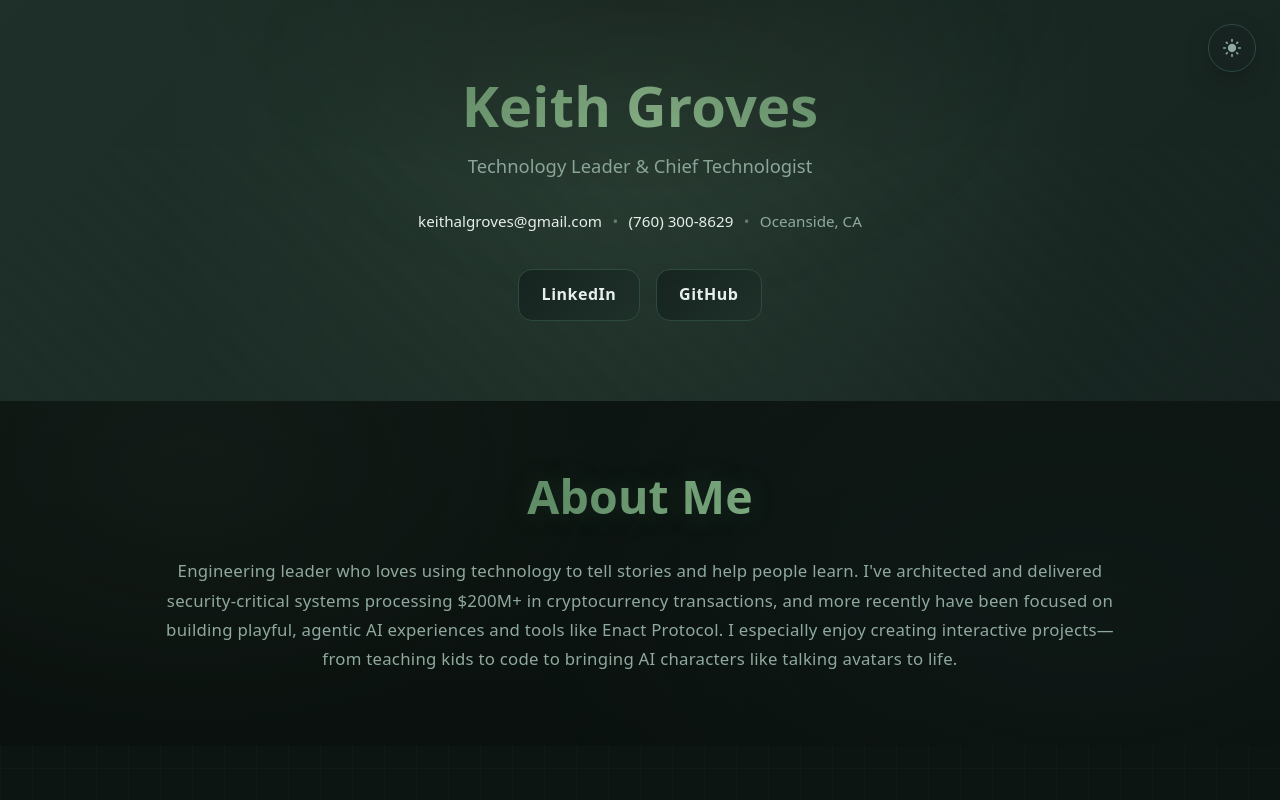
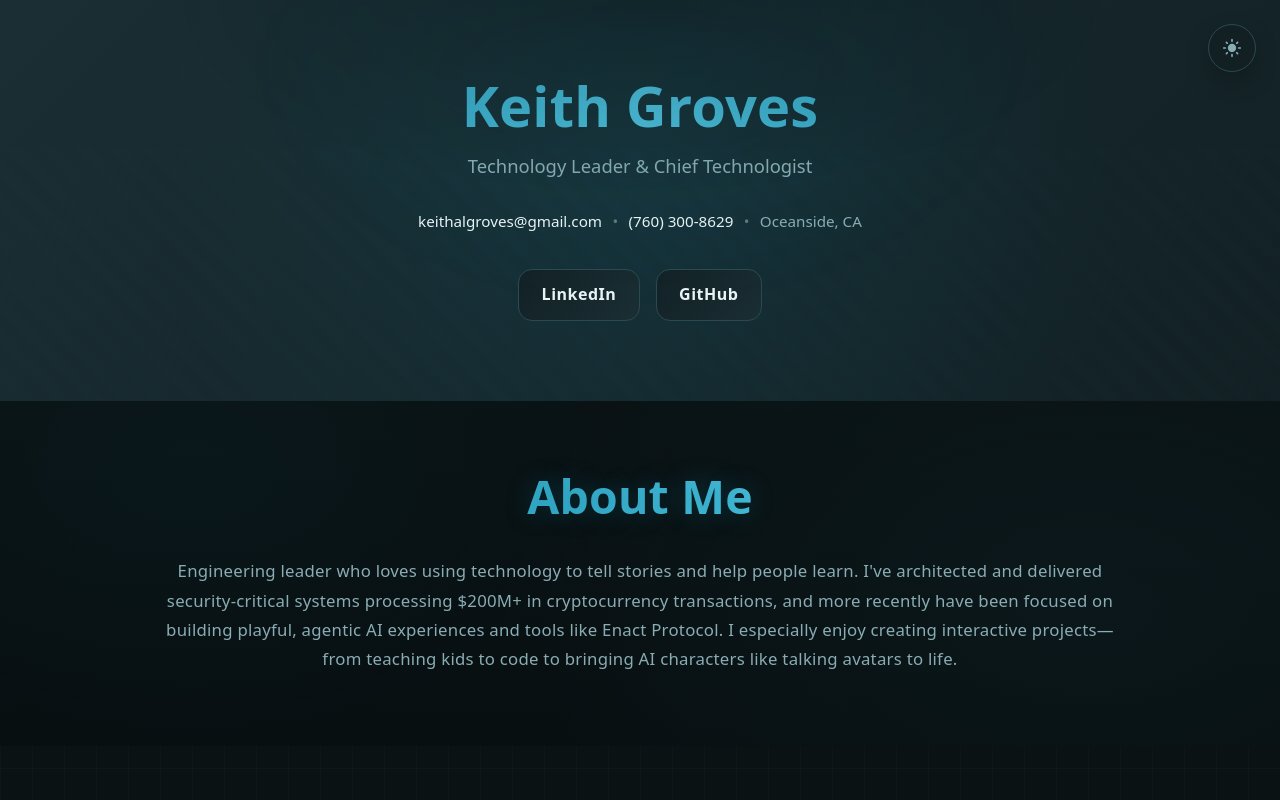
Before and after one commit to keithagroves/portfolio, a React (Vite) app: page / in a window 1280 px wide. Shown: the top 800 px of the page. Built offline with nearby package versions, Linux system fonts and the light colour scheme.

Commit message:
style: update color palette for consistency across components

```diff
--- a/src/components/About.css
+++ b/src/components/About.css
@@ -9,14 +9,14 @@
   position: absolute;
   inset: 0;
   pointer-events: none;
-  background: radial-gradient(600px 400px at 15% 20%, rgba(143, 188, 143, 0.08), transparent 70%),
-    radial-gradient(800px 500px at 85% 60%, rgba(95, 158, 160, 0.08), transparent 75%);
+  background: radial-gradient(600px 400px at 15% 20%, rgba(17, 133, 163, 0.1), transparent 70%),
+    radial-gradient(800px 500px at 85% 60%, rgba(78, 195, 224, 0.08), transparent 75%);
   opacity: .55;
 }
 
 [data-theme='light'] .about::before {
-  background: radial-gradient(600px 400px at 15% 20%, rgba(90, 138, 90, 0.05), transparent 70%),
-    radial-gradient(800px 500px at 85% 60%, rgba(74, 124, 126, 0.04), transparent 75%);
+  background: radial-gradient(600px 400px at 15% 20%, rgba(17, 133, 163, 0.06), transparent 70%),
+    radial-gradient(800px 500px at 85% 60%, rgba(78, 195, 224, 0.04), transparent 75%);
 }
 
 .about h2 {
--- a/src/components/Experience.css
+++ b/src/components/Experience.css
@@ -58,7 +58,7 @@
   height: 12px;
   border-radius: 50%;
   background: linear-gradient(135deg, var(--primary) 0%, var(--accent) 100%);
-  box-shadow: 0 0 0 4px rgba(143, 188, 143, 0.2), 0 0 12px 4px rgba(143, 188, 143, 0.25);
+  box-shadow: 0 0 0 4px rgba(17, 133, 163, 0.2), 0 0 12px 4px rgba(78, 195, 224, 0.25);
   transition: all 0.3s ease;
 }
 
@@ -66,8 +66,8 @@
   transform: translateY(-8px) scale(1.01);
   border-color: var(--accent);
   box-shadow: var(--glow-accent),
-              0 20px 60px -15px rgba(143, 188, 143, 0.2),
-              0 0 0 1px rgba(143, 188, 143, 0.15);
+              0 20px 60px -15px rgba(17, 133, 163, 0.25),
+              0 0 0 1px rgba(78, 195, 224, 0.15);
   background: linear-gradient(180deg, rgba(255,255,255,0.06), rgba(255,255,255,0.025));
 }
 
@@ -78,7 +78,7 @@
 .job:hover::before {
   width: 16px;
   height: 16px;
-  box-shadow: 0 0 0 6px rgba(143, 188, 143, 0.25), 0 0 20px 6px rgba(143, 188, 143, 0.3);
+  box-shadow: 0 0 0 6px rgba(17, 133, 163, 0.25), 0 0 20px 6px rgba(78, 195, 224, 0.3);
 }
 
 .job-header {
--- a/src/components/Footer.css
+++ b/src/components/Footer.css
@@ -13,12 +13,12 @@
   position: absolute;
   inset: 0;
   pointer-events: none;
-  background: radial-gradient(800px 400px at 50% -10%, rgba(143, 188, 143, 0.08), transparent 70%);
+  background: radial-gradient(800px 400px at 50% -10%, rgba(17, 133, 163, 0.1), transparent 70%);
   opacity: .9;
 }
 
 [data-theme='light'] .footer::before {
-  background: radial-gradient(800px 400px at 50% -10%, rgba(90, 138, 90, 0.05), transparent 70%);
+  background: radial-gradient(800px 400px at 50% -10%, rgba(17, 133, 163, 0.06), transparent 70%);
 }
 
 .footer .container {
--- a/src/components/Header.css
+++ b/src/components/Header.css
@@ -9,14 +9,14 @@
 
 [data-theme='dark'] .header {
   background:
-    radial-gradient(circle at 50% 40%, rgba(143, 188, 143, 0.1), transparent 70%),
-    linear-gradient(135deg, #1e3029, #162320);
+    radial-gradient(circle at 50% 40%, rgba(17, 133, 163, 0.12), transparent 70%),
+    linear-gradient(135deg, #1a2e33, #122024);
 }
 
 [data-theme='light'] .header {
   background:
-    radial-gradient(circle at 50% 40%, rgba(90, 138, 90, 0.08), transparent 70%),
-    linear-gradient(135deg, #f8f6f0, #f0ede4);
+    radial-gradient(circle at 50% 40%, rgba(17, 133, 163, 0.08), transparent 70%),
+    linear-gradient(135deg, #f6fafb, #eef5f7);
 }
 
 /* Animated accent lines */
@@ -28,24 +28,24 @@
 }
 
 .header::before {
-  background: repeating-linear-gradient(45deg, rgba(143, 188, 143, 0.04) 0 12px, transparent 12px 24px);
+  background: repeating-linear-gradient(45deg, rgba(78, 195, 224, 0.04) 0 12px, transparent 12px 24px);
   mix-blend-mode: overlay;
   opacity: .6;
   animation: drift 18s linear infinite;
 }
 
 [data-theme='light'] .header::before {
-  background: repeating-linear-gradient(45deg, rgba(90, 138, 90, 0.03) 0 12px, transparent 12px 24px);
+  background: repeating-linear-gradient(45deg, rgba(17, 133, 163, 0.03) 0 12px, transparent 12px 24px);
 }
 
 .header::after {
-  background: radial-gradient(600px 400px at 50% 10%, rgba(143, 188, 143, 0.12), transparent 70%);
+  background: radial-gradient(600px 400px at 50% 10%, rgba(78, 195, 224, 0.12), transparent 70%);
   filter: blur(40px);
   opacity: .4;
 }
 
 [data-theme='light'] .header::after {
-  background: radial-gradient(600px 400px at 50% 10%, rgba(90, 138, 90, 0.08), transparent 70%);
+  background: radial-gradient(600px 400px at 50% 10%, rgba(17, 133, 163, 0.08), transparent 70%);
 }
 
 @keyframes heroGradient {
--- a/src/components/Skills.css
+++ b/src/components/Skills.css
@@ -41,7 +41,7 @@
   transform: translateY(-6px) scale(1.02);
   border-color: var(--accent);
   box-shadow: var(--glow-accent),
-              0 15px 40px -10px rgba(143, 188, 143, 0.15);
+              0 15px 40px -10px rgba(17, 133, 163, 0.2);
   background: linear-gradient(180deg, rgba(255,255,255,0.06), rgba(255,255,255,0.03));
 }
 
@@ -92,7 +92,7 @@
   width: 0;
   height: 0;
   border-radius: 50%;
-  background: radial-gradient(circle, rgba(143, 188, 143, 0.25), transparent);
+  background: radial-gradient(circle, rgba(78, 195, 224, 0.25), transparent);
   transform: translate(-50%, -50%);
   transition: width 0.4s ease, height 0.4s ease;
 }
@@ -107,13 +107,13 @@
   color: var(--text);
   border-color: var(--accent);
   box-shadow: var(--glow-accent),
-              0 8px 20px -5px rgba(143, 188, 143, 0.2);
-  background: radial-gradient(circle at 50% 50%, rgba(143, 188, 143, 0.15), transparent 70%),
+              0 8px 20px -5px rgba(17, 133, 163, 0.25);
+  background: radial-gradient(circle at 50% 50%, rgba(78, 195, 224, 0.15), transparent 70%),
               linear-gradient(180deg, rgba(255,255,255,0.10), rgba(255,255,255,0.04));
 }
 
 [data-theme='light'] .skill-tag:hover {
-  background: radial-gradient(circle at 50% 50%, rgba(90, 138, 90, 0.1), transparent 70%),
+  background: radial-gradient(circle at 50% 50%, rgba(17, 133, 163, 0.1), transparent 70%),
               linear-gradient(180deg, rgba(0,0,0,0.04), rgba(0,0,0,0.02));
 }
 
--- a/src/index.css
+++ b/src/index.css
@@ -31,51 +31,51 @@
   --shadow-strong: 0 25px 80px rgba(0, 0, 0, 0.75);
 }
 
-/* Dark theme (default) - Forest & Sage palette */
+/* Dark theme (default) - Ocean Teal palette */
 :root,
 [data-theme='dark'] {
-  --bg: #0d1512;
-  --bg-2: #0a110e;
-  --surface: #162320;
-  --surface-2: #1e3029;
-  --text: #e8f0ec;
-  --muted: #8fa99e;
-  --muted-light: #b5c9bf;
-  --border: #2d4a3e;
-  --primary: #2d5a3d;
-  --primary-600: #1e4029;
-  --accent: #8fbc8f;
-  --accent-600: #6b9b6b;
+  --bg: #0a1214;
+  --bg-2: #080f11;
+  --surface: #122024;
+  --surface-2: #1a2e33;
+  --text: #e8f4f6;
+  --muted: #8aacb3;
+  --muted-light: #b5d0d6;
+  --border: #2a4a52;
+  --primary: #1185a3;
+  --primary-600: #0d6a82;
+  --accent: #4ec3e0;
+  --accent-600: #2ba8c4;
   --accent-secondary: #5f9ea0;
-  --accent-pro: #7b8b6f;
-  --ring: #8fbc8f;
+  --accent-pro: #6b8fa3;
+  --ring: #4ec3e0;
   --shadow: 0 10px 30px -12px rgba(0,0,0,0.75);
-  --glow-primary: 0 0 26px rgba(45, 90, 61, 0.3);
-  --glow-accent: 0 0 26px rgba(143, 188, 143, 0.25);
+  --glow-primary: 0 0 26px rgba(17, 133, 163, 0.3);
+  --glow-accent: 0 0 26px rgba(78, 195, 224, 0.25);
 
   color-scheme: dark;
 }
 
-/* Light theme - Warm cream & Sage palette */
+/* Light theme - Clean & Ocean Teal palette */
 [data-theme='light'] {
-  --bg: #f8f6f0;
-  --bg-2: #f0ede4;
+  --bg: #f6fafb;
+  --bg-2: #eef5f7;
   --surface: #ffffff;
-  --surface-2: #e8e4d9;
-  --text: #1a2e22;
-  --muted: #5a7362;
-  --muted-light: #3d5244;
-  --border: #d4cfc2;
-  --primary: #3d6b4f;
-  --primary-600: #2d5a3d;
-  --accent: #5a8a5a;
-  --accent-600: #4a7a4a;
-  --accent-secondary: #4a7c7e;
-  --accent-pro: #6b7b5f;
-  --ring: #5a8a5a;
-  --shadow: 0 10px 30px -12px rgba(26, 46, 34, 0.12);
-  --glow-primary: 0 0 26px rgba(61, 107, 79, 0.15);
-  --glow-accent: 0 0 26px rgba(90, 138, 90, 0.12);
+  --surface-2: #e4eef0;
+  --text: #12282e;
+  --muted: #4a6d75;
+  --muted-light: #345560;
+  --border: #d0e0e4;
+  --primary: #0d7a96;
+  --primary-600: #0a6178;
+  --accent: #1185a3;
+  --accent-600: #0d6a82;
+  --accent-secondary: #4a8a8c;
+  --accent-pro: #5b7f8f;
+  --ring: #1185a3;
+  --shadow: 0 10px 30px -12px rgba(18, 40, 46, 0.12);
+  --glow-primary: 0 0 26px rgba(13, 122, 150, 0.15);
+  --glow-accent: 0 0 26px rgba(17, 133, 163, 0.12);
 
   color-scheme: light;
 }
@@ -99,18 +99,18 @@ body {
 
 [data-theme='dark'] body {
   background-image:
-    radial-gradient(60% 80% at 50% -10%, rgba(143, 188, 143, 0.08), transparent 60%),
-    radial-gradient(45% 65% at 80% 120%, rgba(45, 90, 61, 0.1), transparent 60%),
+    radial-gradient(60% 80% at 50% -10%, rgba(17, 133, 163, 0.1), transparent 60%),
+    radial-gradient(45% 65% at 80% 120%, rgba(78, 195, 224, 0.06), transparent 60%),
     linear-gradient(transparent, transparent),
     /* Grid overlay */
     linear-gradient(
       to bottom,
-      rgba(143, 169, 158, 0.03) 1px,
+      rgba(138, 172, 179, 0.03) 1px,
       transparent 1px
     ),
     linear-gradient(
       to right,
-      rgba(143, 169, 158, 0.025) 1px,
+      rgba(138, 172, 179, 0.025) 1px,
       transparent 1px
     );
   background-size:
@@ -129,18 +129,18 @@ body {
 
 [data-theme='light'] body {
   background-image:
-    radial-gradient(60% 80% at 50% -10%, rgba(90, 138, 90, 0.06), transparent 60%),
-    radial-gradient(45% 65% at 80% 120%, rgba(61, 107, 79, 0.04), transparent 60%),
+    radial-gradient(60% 80% at 50% -10%, rgba(17, 133, 163, 0.06), transparent 60%),
+    radial-gradient(45% 65% at 80% 120%, rgba(13, 122, 150, 0.04), transparent 60%),
     linear-gradient(transparent, transparent),
     /* Subtle grid overlay */
     linear-gradient(
       to bottom,
-      rgba(90, 115, 98, 0.02) 1px,
+      rgba(74, 109, 117, 0.02) 1px,
       transparent 1px
     ),
     linear-gradient(
       to right,
-      rgba(90, 115, 98, 0.015) 1px,
+      rgba(74, 109, 117, 0.015) 1px,
       transparent 1px
     );
   background-size:
```
Also changed, not shown: src/components/Projects.css (+7 -7 lines).
